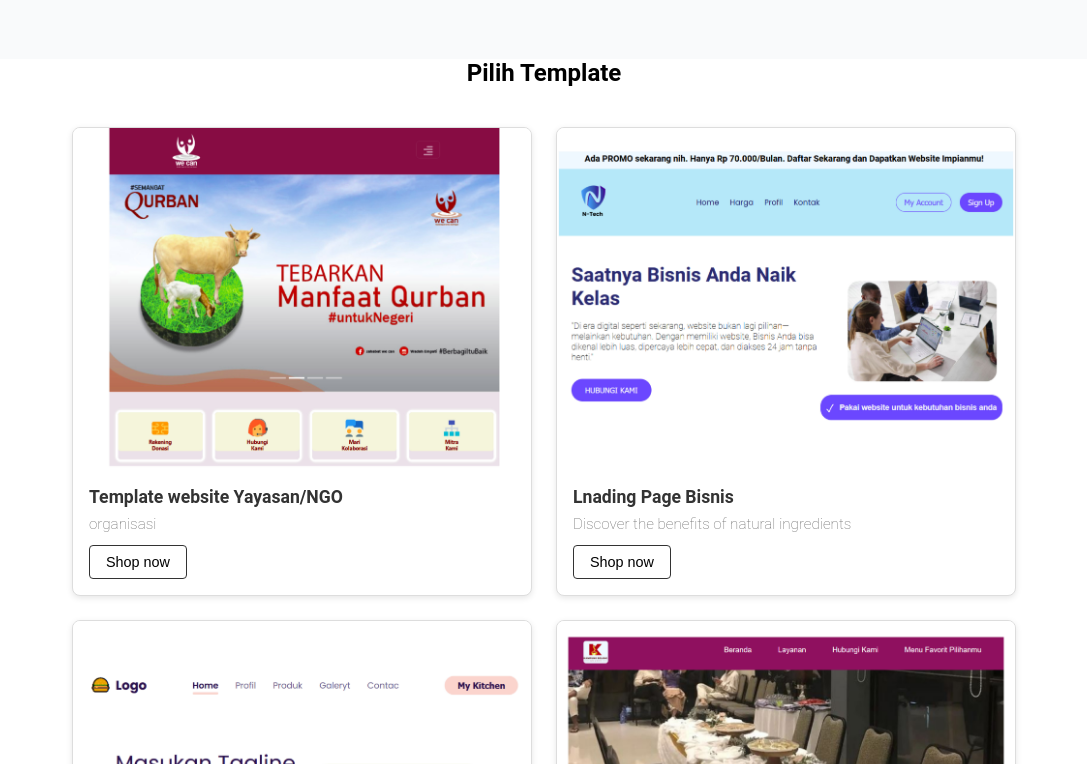
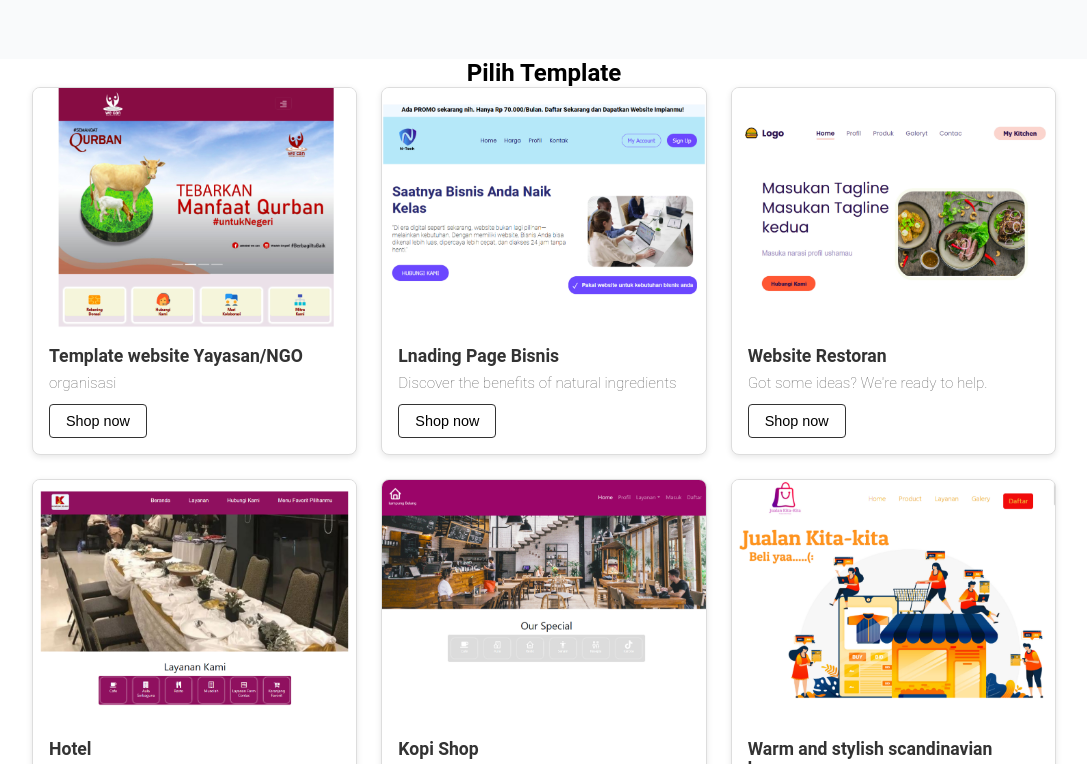
Before and after one commit to tresnaprayoga/landingpage-nuansatech, a React (Vite) app: page / in a window 1280 px wide. Shown: the part 1476-2240 px from the top of the page, without its empty margins (96-1183 px from the left). Built offline with nearby package versions, Linux system fonts and the light colour scheme.

Commit message:
update style

```diff
--- a/src/style/cardlist.css
+++ b/src/style/cardlist.css
@@ -13,7 +13,6 @@
   display: grid;
   grid-template-columns: repeat(auto-fit, minmax(300px, 1fr));
   gap: 24px;
-  padding: 40px;
 }
 
 .item-card {
```
